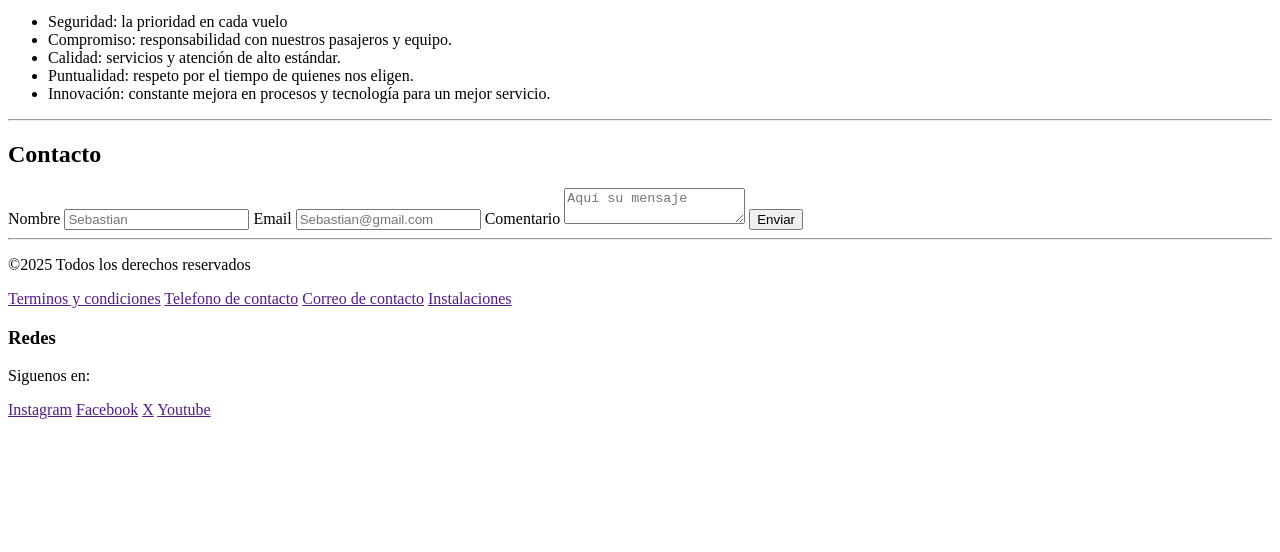
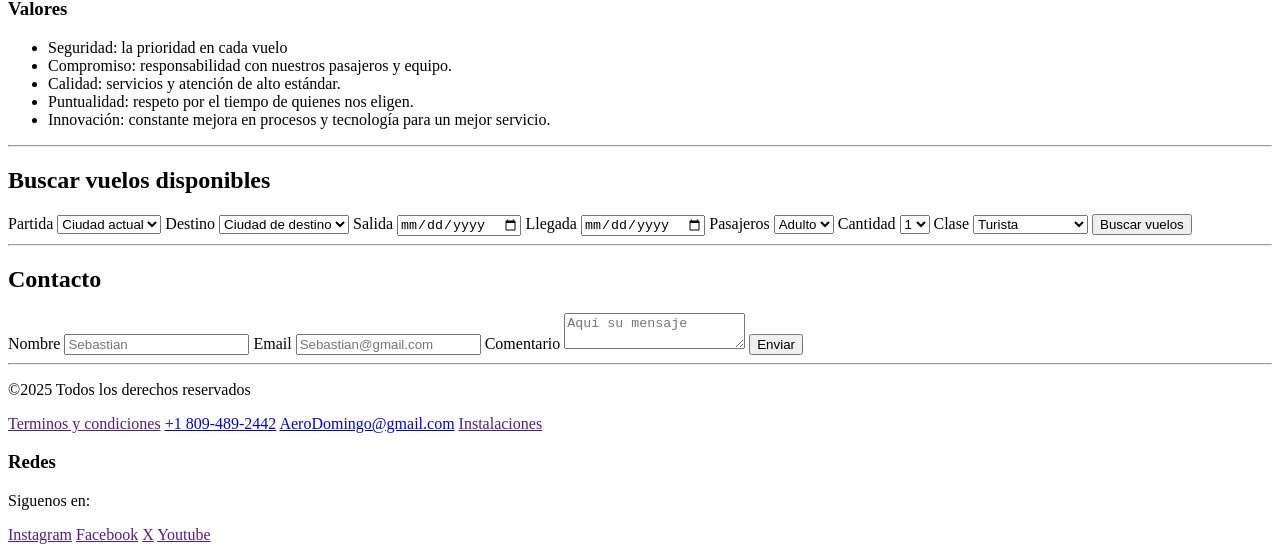
Before and after one commit to Yordy0211/PCE-Aerolinea, a plain HTML site: page index.html in a window 1280 px wide. Shown: the part 783-1335 px from the top of the page. Before the commit the page ends 1210 px from the top, so only its background shows below. Drawn offline with Linux system fonts and the light colour scheme.

Commit message:
Primera version del buscador de vuelos

```diff
--- a/index.html
+++ b/index.html
@@ -7,6 +7,8 @@
 <body>
 
     <header>
+
+        <img src="" alt="Logo de AeroDomingo">
 
         <h1>Aero Domingo</h1>
 
@@ -47,9 +49,17 @@
 
         </section>
 
+        <section class="usuario">
+
+
+
+
+
+        </section>
+
         <hr>
 
-        <section>
+        <section class="sobre">
 
             <h2 id="sobreNosotros">Sobre Nosotros</h2>
 
@@ -118,6 +128,66 @@
 
         <hr>
 
+
+        <section class="vuelos">
+
+            <h2>Buscar vuelos disponibles</h2>
+
+            <form class="busquedaVuelos">
+
+                <label for="partida">Partida</label>
+                <select name="Salida" id="partida">
+
+                    <option value="ciudad">Ciudad actual</option>
+                </select>
+
+                <label for="destino">Destino</label>
+                <select name="destino" id="destino">
+                    <option value="Destino">Ciudad de destino</option>
+                </select>
+
+                <label for="salida">Salida</label>
+                <input type="date" name="salida" id="salida">
+
+                <label for="llegada">Llegada</label>
+                <input type="date" name="llegada" id="llegada">
+
+                <label for="pasajeros">Pasajeros</label>
+                <select name="pasajeros" id="pasajeros">
+
+                    <option value="adulto">Adulto</option>
+                    <option value="niños">niños</option>
+                    <option value="bebés">Bebés</option>
+                </select>
+
+                <label for="cantidad">Cantidad</label>
+                <select name="cantidad" id="cantidad">
+                    <option value="1">1</option>
+                    <option value="2">2</option>
+                    <option value="3">3</option>
+                    <option value="4">4</option>
+                </select>
+
+                <label for="clase">Clase</label>
+                <select name="clase" id="clase">
+                    <option value="turista">Turista</option>
+                    <option value="turista-superios">Turista superior</option>
+                    <option value="negocios">Negocios</option>
+                    <option value="primera">Primera</option>
+                </select>
+
+                <button type="submit">Buscar vuelos</button>
+
+
+            </form>
+
+
+
+        </section>
+
+        <hr>
+
+
         <section>
 
             <h2 id="contacto">Contacto</h2>
@@ -154,8 +224,8 @@
         <div>
         <nav>
         <a href="">Terminos y condiciones</a>
-        <a href="">Telefono de contacto</a>
-        <a href="">Correo de contacto</a>
+        <a href="tel:+18094892442">+1 809-489-2442</a>
+        <a href="mailto:AeroDomingo@gmail.com">AeroDomingo@gmail.com</a>
         <a href="">Instalaciones</a>
         </nav>
 
@@ -173,6 +243,8 @@
 
         </nav>
 
+        </div>
+
     </footer>
 
 </body>
```
